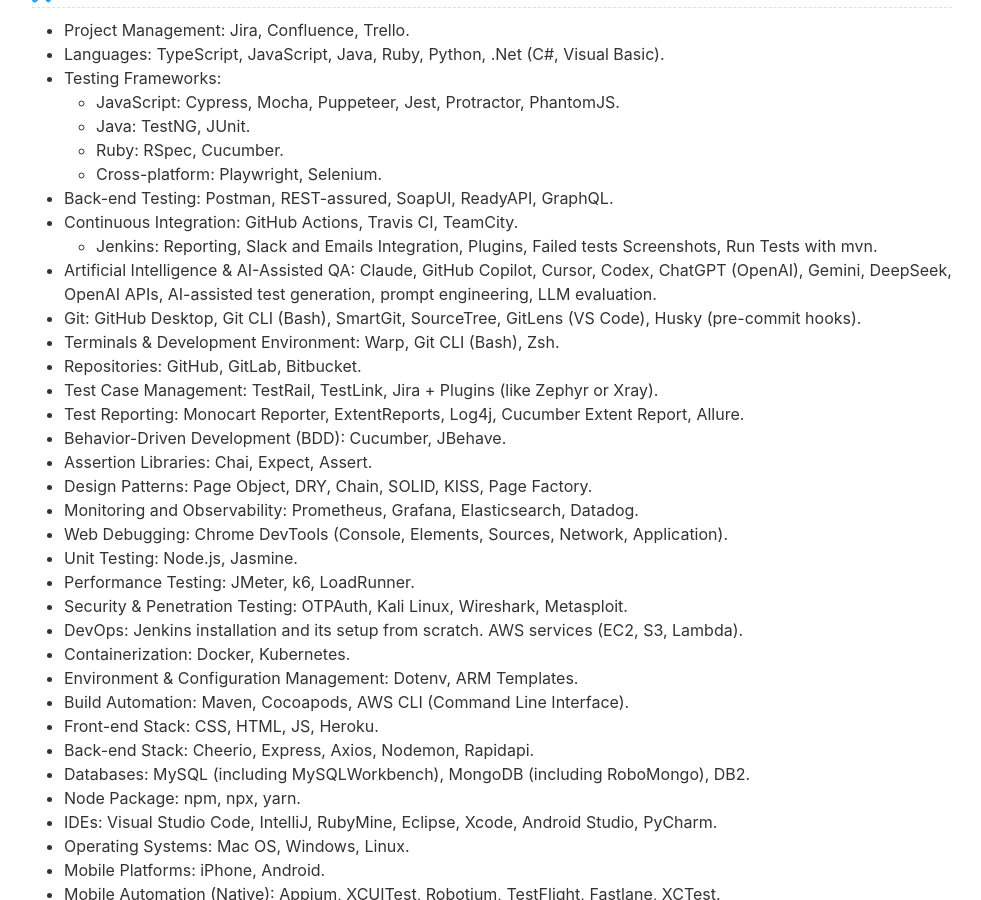
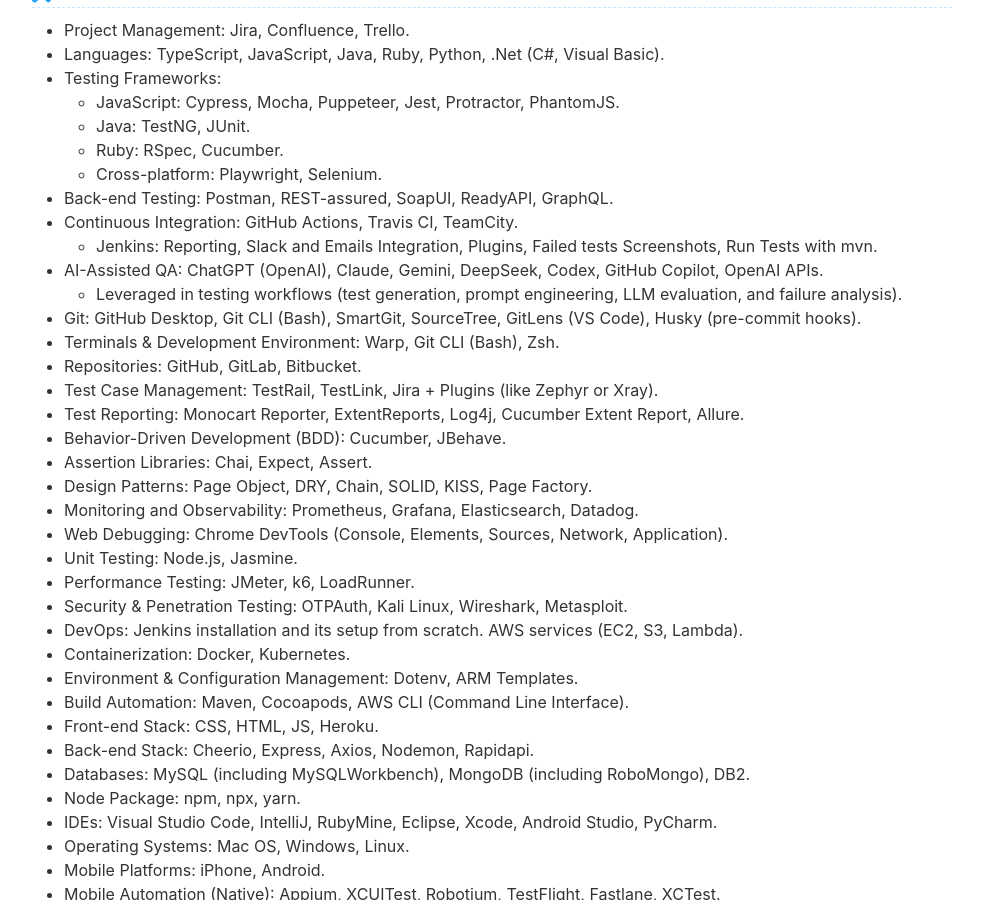
Before and after one commit to cvera08/full-resume, a Jekyll site: the page built from index.html, in a window 1280 px wide and 900 px high, scrolled down 5017 px. Shown: the whole window, without its empty margins (148-1129 px from the left). Built offline with Jekyll 4.4.1, drawn with Linux system fonts in a browser that asks for light colours.

Commit message:
feat(resume): refine AI-Assisted QA section with structured hierarchy and clearer positioning
- Replaced generic "Artificial Intelligence" category with "AI-Assisted QA"
- Separated tools from practical application using sub-bullets
- Improved wording to emphasize impact (leveraged to enhance testing workflows)

```diff
--- a/_data/data.yml
+++ b/_data/data.yml
@@ -300,7 +300,8 @@ organization:
     - Back-end Testing: Postman, REST-assured, SoapUI, ReadyAPI, GraphQL.
     - Continuous Integration: GitHub Actions, Travis CI, TeamCity.
       - Jenkins: Reporting, Slack and Emails Integration, Plugins, Failed tests Screenshots, Run Tests with mvn.
-    - Artificial Intelligence & AI-Assisted QA: Claude, GitHub Copilot, Cursor, Codex, ChatGPT (OpenAI), Gemini, DeepSeek, OpenAI APIs, AI-assisted test generation, prompt engineering, LLM evaluation.
+    - AI-Assisted QA: ChatGPT (OpenAI), Claude, Gemini, DeepSeek, Codex, GitHub Copilot, OpenAI APIs.
+      - Leveraged in testing workflows (test generation, prompt engineering, LLM evaluation, and failure analysis).
     - Git: GitHub Desktop, Git CLI (Bash), SmartGit, SourceTree, GitLens (VS Code), Husky (pre-commit hooks).
     - Terminals & Development Environment: Warp, Git CLI (Bash), Zsh.
     - Repositories: GitHub, GitLab, Bitbucket.
```
